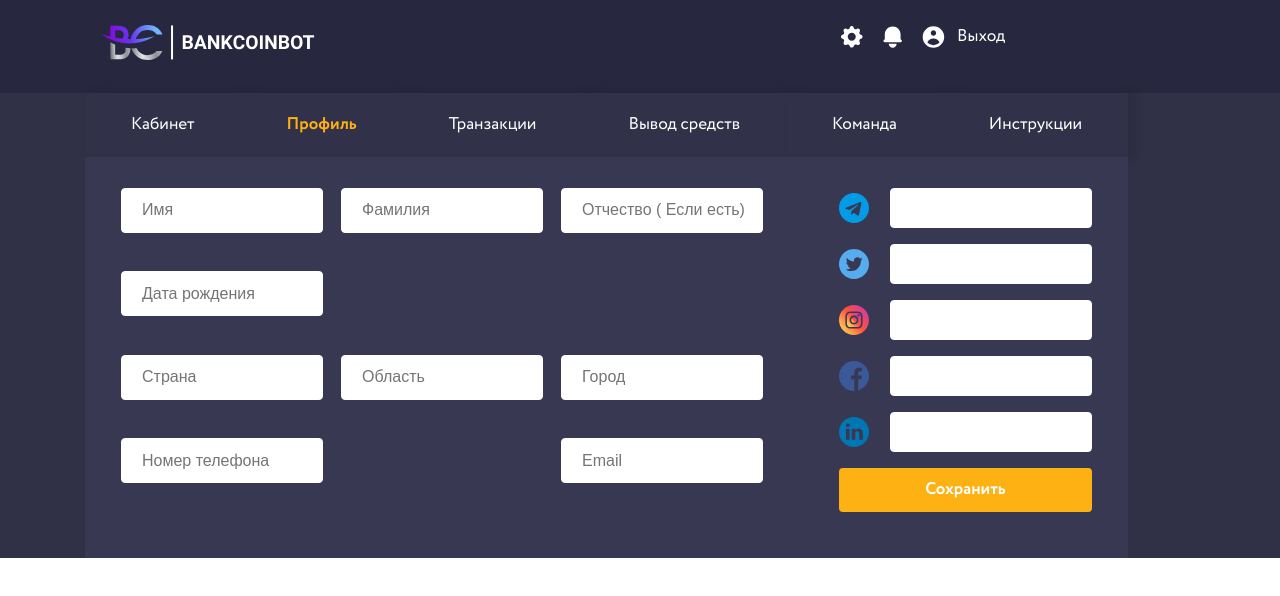
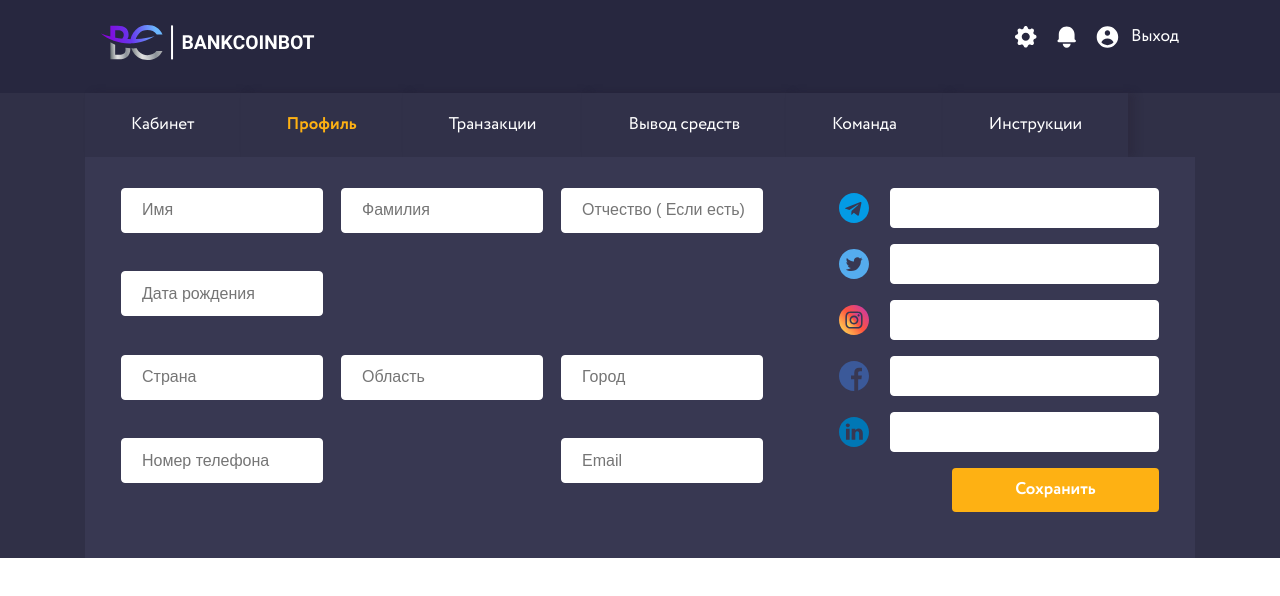
Before and after one commit to Daniel228337/BitGardBot, a plain HTML site: page site-profile.html in a window 1280 px wide. Drawn offline with Linux system fonts and the light colour scheme.

Commit message:
commit 8

```diff
--- a/site-profile.html
+++ b/site-profile.html
@@ -84,5 +84,9 @@
         </div>
     </section>
 
+    <section class="profile-change">
+
+    </section>
+
 </body>
 </html>
--- a/styles/style.css
+++ b/styles/style.css
@@ -976,6 +976,7 @@
 
 .header-cabinet_icon {
   display: flex;
+  justify-content: end;
 }
 
 .header-cabinet-icon_bell {
@@ -1203,6 +1204,15 @@
   text-align: center;
 }
 
+.profile-data_social button {
+  width: 207px;
+  margin-left: auto;
+}
+
+.profile-data_social input {
+  min-width: 269px;
+}
+
 .profile-data-social_icon {
   display: flex;
   gap: 21px;
```
